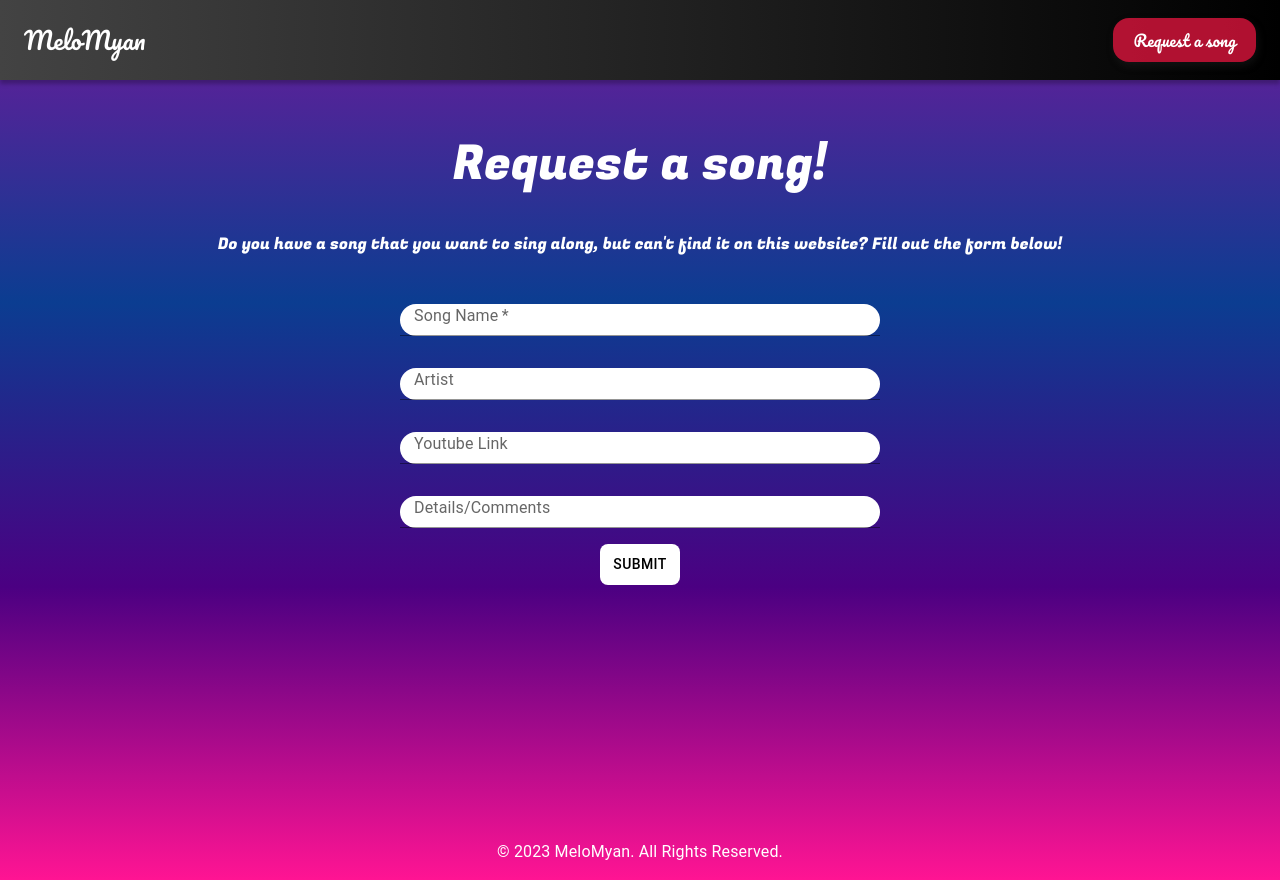
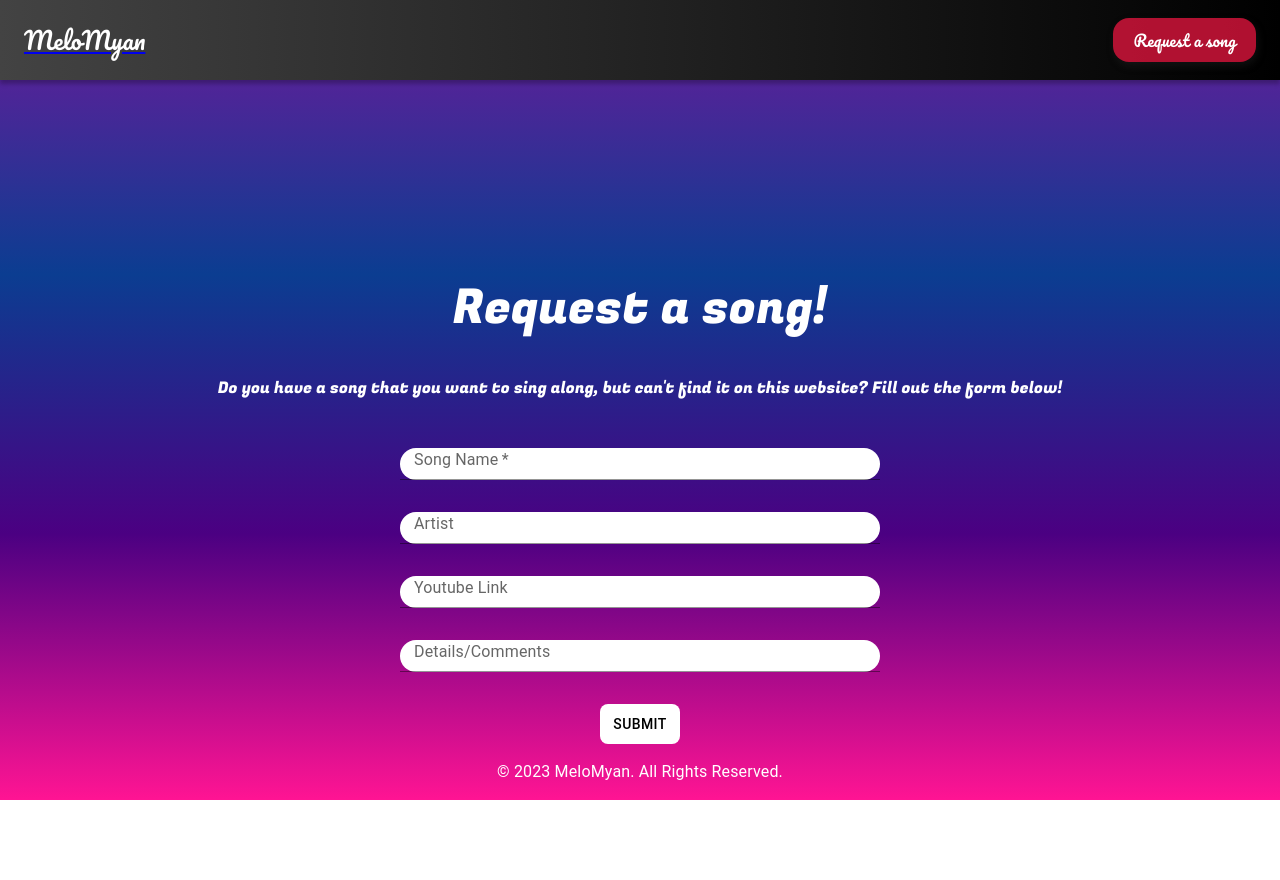
Before and after one commit to ynwin1/RomanizedMM, a React (Create React App) app in the folder client/: page /song-request in a window 1280 px wide. After the commit the page ends 800 px from the top, so only its background shows below. Built offline with nearby package versions, Linux system fonts and the light colour scheme.

Commit message:
fix request sent back from BE to use json instead of just send

```diff
--- a/client/src/App.css
+++ b/client/src/App.css
@@ -73,7 +73,5 @@ body {
 .request-form {
   display: flex;
   flex-direction: column;
-  justify-content: center;
   align-items: center;
-  margin-top: 3rem;
 }
--- a/client/src/SongRequest.js
+++ b/client/src/SongRequest.js
@@ -4,7 +4,7 @@ import Footer from "./components/Footer";
 
 function SongRequest() {
     return (
-        <div className="App">
+        <div>
             <RequestForm />
             <Footer />
         </div>
--- a/client/src/components/NavBar.js
+++ b/client/src/components/NavBar.js
@@ -33,9 +33,11 @@ function NavBar() {
     return (
         <CustomAppBar position="static">
             <Toolbar sx={{justifyContent: "space-between", display: 'flex', flexDirection: 'row',}}>
-                <NavBarTypography variant="h5">
-                    MeloMyan
-                </NavBarTypography>
+                <Link to="/" sx={{ textDecoration: 'none' }}>
+                    <NavBarTypography variant="h5">
+                        MeloMyan
+                    </NavBarTypography>
+                </Link>
                 <Link to="/song-request">
                     <CustomButton><NavBarTypography>Request a song</NavBarTypography></CustomButton>
                 </Link>
--- a/client/src/components/RequestForm.js
+++ b/client/src/components/RequestForm.js
@@ -16,6 +16,7 @@ function RequestForm() {
 
     const CustomSubmitButton = styled(Button) ({
         width: '5rem',
+        marginTop: '1rem',
         padding: '0.5rem 1rem',
         borderRadius: '0.5rem',
         background: 'white',
@@ -36,16 +37,19 @@ function RequestForm() {
 
     async function submitForm() {
         try {
+            console.log(`Data to be sent - ${JSON.stringify({formData})}`)
             const response = await fetch(SERVER_URL + API_URL, {
                 method: 'POST',
                 headers: {'Content-Type': 'application/json'},
                 body: JSON.stringify({formData}),
             });
+            console.log(`Status - ${response.status}`);
+            console.log(`Response - ${response}`)
             if (!response.ok) {
                 throw new Error(`HTTP error! status: ${response.status}`);
             }
             const data = await response.json();
-            setApiResponse(data);
+            setApiResponse(data.message);
         } catch (e) {
             console.log(e.message);
             setApiResponse(e.message);
@@ -77,7 +81,11 @@ function RequestForm() {
         // Render message
         return (
             <div>
-                <h1>{apiResponse}</h1>
+                <Typography sx={
+                    {fontFamily: 'Fugaz One', fontSize: '2rem', color: '#FFFFFF', marginTop: '2rem'}
+                }>
+                    {apiResponse}
+                </Typography>
             </div>
         )
     }
```
Also changed, not shown: 2 other files (tests, documents, lock files or other folders).
